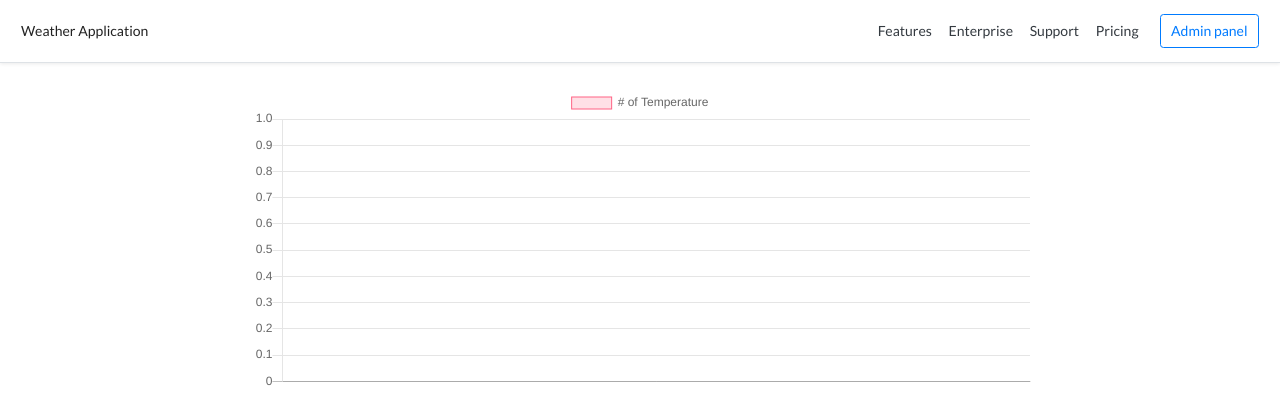
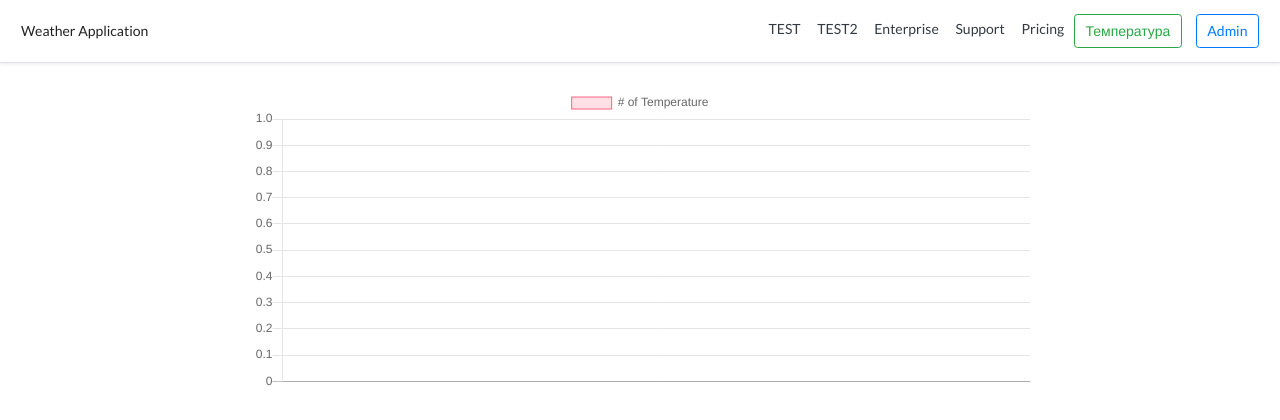
Before and after one commit to MeDveDkaMa/weather_app, a Django app: page /api/info/temperature/all in a window 1280 px wide. Shown: the top 420 px of the page. Run offline with Django 3.2, Linux system fonts and the light colour scheme; data that the repository does not hold is empty; some libraries are stand-ins or nearby versions.

Commit message:
Code refactor

```diff
--- a/templates/charts/cTemperature.html
+++ b/templates/charts/allTemperature.html
@@ -3,7 +3,6 @@
 {% block title %}City temperature{% endblock title %}
 
 {% block scripts %}
-
     <script>
         $(document).ready(function () {
             var ctx = document.getElementById('myChart').getContext('2d');
--- a/templates/charts/base.html
+++ b/templates/charts/base.html
@@ -8,7 +8,8 @@
     <meta charset="utf-8">
     <meta name="viewport" content="width=device-width, initial-scale=1, shrink-to-fit=no">
     <!-- semantic UI -->
-    <link rel="stylesheet" type='text/css' href="https://cdnjs.cloudflare.com/ajax/libs/semantic-ui/2.2.14/semantic.min.css">
+    <link rel="stylesheet" type='text/css'
+          href="https://cdnjs.cloudflare.com/ajax/libs/semantic-ui/2.2.14/semantic.min.css">
     <!--Chart js-->
     <script src="https://cdnjs.cloudflare.com/ajax/libs/Chart.js/2.9.3/Chart.bundle.js"></script>
     <link rel="stylesheet" href="https://cdnjs.cloudflare.com/ajax/libs/Chart.js/2.9.3/Chart.css"/>
@@ -22,12 +23,14 @@
 <div class="d-flex flex-column flex-md-row align-items-center p-3 px-md-4 mb-3 bg-white border-bottom shadow-sm">
     <h5 class="my-0 mr-md-auto font-weight-normal">Weather Application</h5>
     <nav class="my-2 my-md-0 mr-md-3">
-        <a class="p-2 text-dark" href="#">Features</a>
+        <a class="p-2 text-dark" href="http://localhost:8000/api/ctemperature">TEST</a>
+        <a class="p-2 text-dark" href="http://localhost:8000/api/htemperature">TEST2</a>
         <a class="p-2 text-dark" href="#">Enterprise</a>
         <a class="p-2 text-dark" href="#">Support</a>
         <a class="p-2 text-dark" href="#">Pricing</a>
+        <a class="btn btn-outline-success" href="{% url "all_temperature_info" %}">Температура</a>
     </nav>
-    <a class="btn btn-outline-primary" href="http://localhost:8000/admin">Admin panel</a>
+    <a class="btn btn-outline-primary" href="http://localhost:8000/admin">Admin</a>
 </div>
 
 {% block scripts %}
--- a/weather/views.py
+++ b/weather/views.py
@@ -173,7 +173,7 @@ class UpdateInformationView(BaseView):
 
 
 class AllCityTemperatureView(BaseView):
-    template_name = 'charts/cTemperature.html'
+    template_name = 'charts/allTemperature.html'
 
     def get_context_data(self, **kwargs):
         context = super().get_context_data(**kwargs)
```
